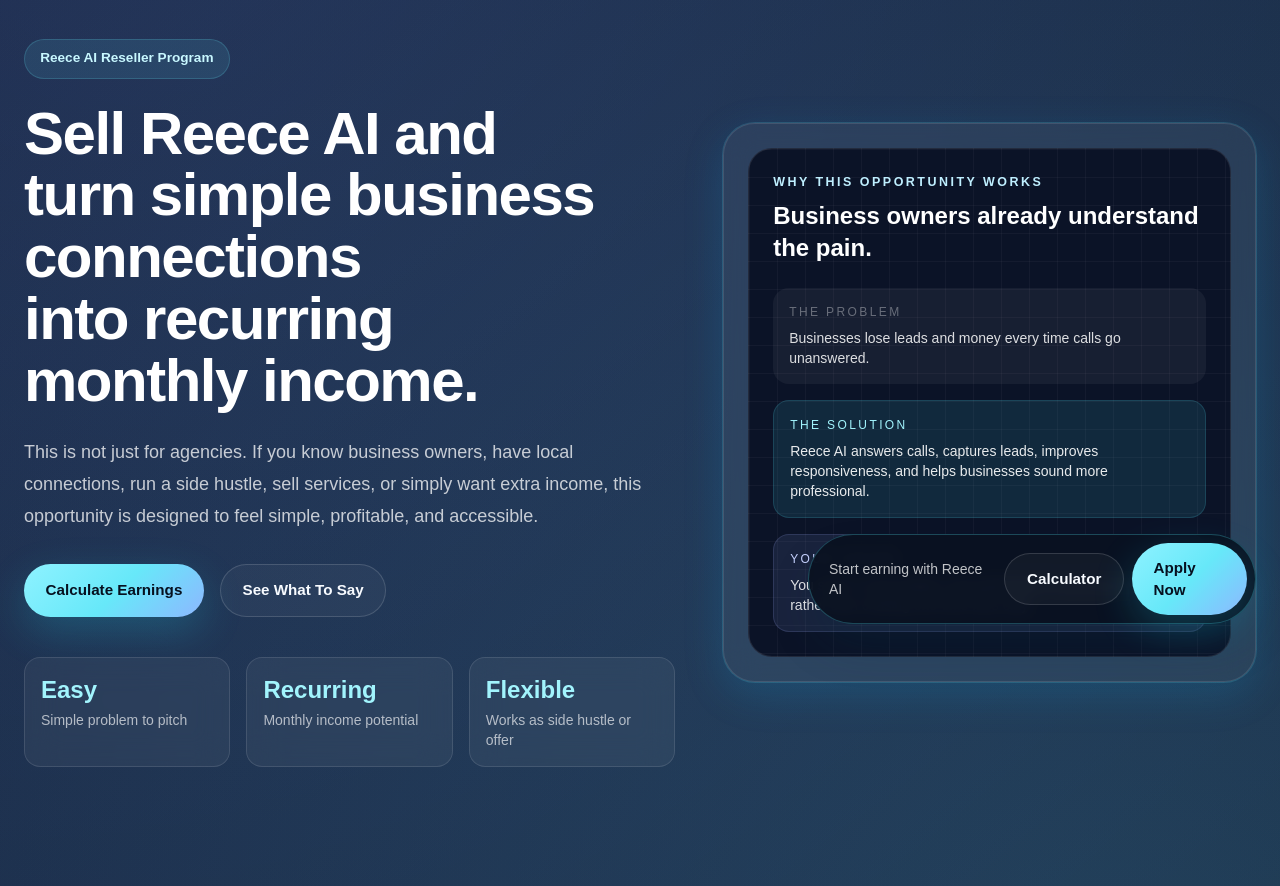
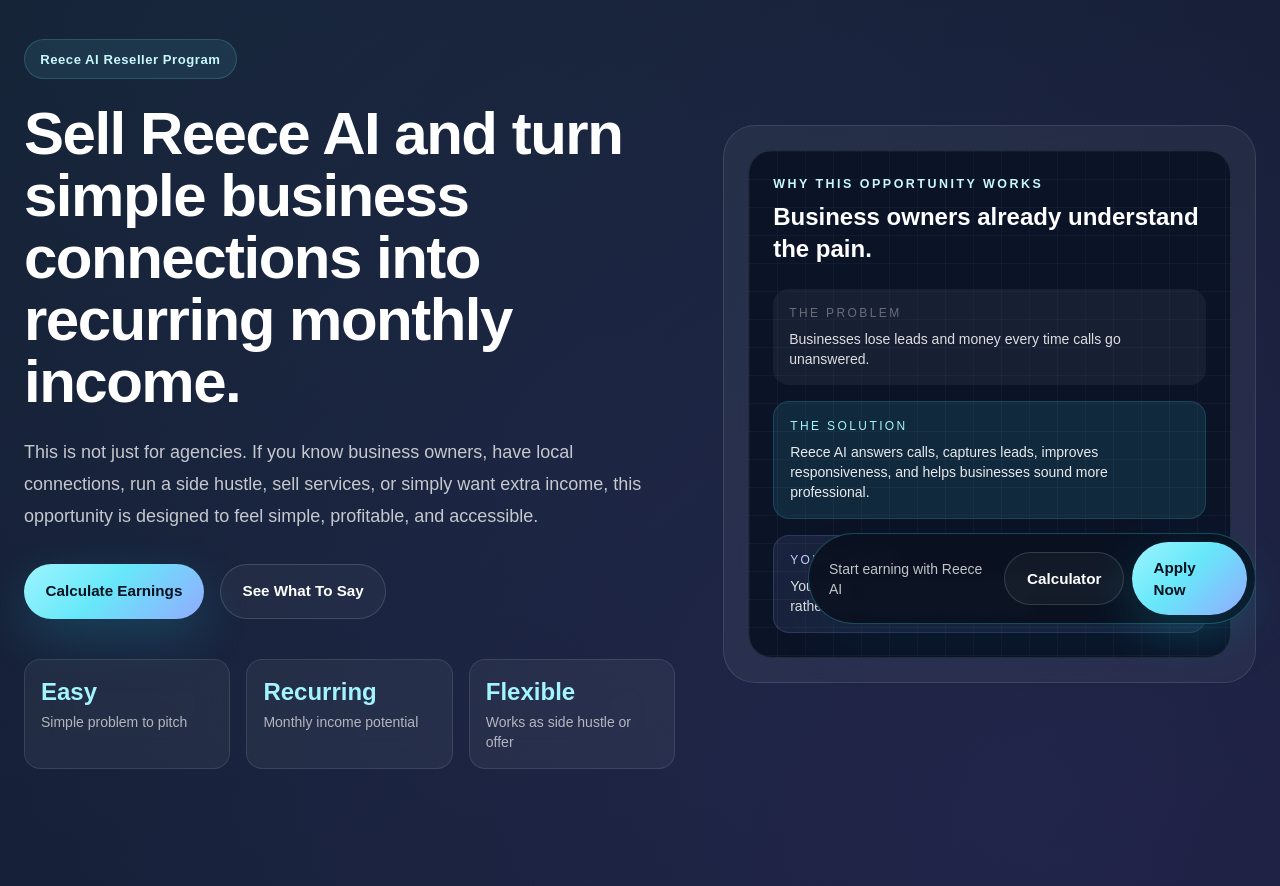
Before and after one commit to receptioniqbusiness/reece-mock, a Next.js app: page /resellers in a window 1280 px wide. Shown: the part 160-1046 px from the top of the page. Built offline with nearby package versions, Linux system fonts and the light colour scheme.

Commit message:
Update globals.css

```diff
--- a/app/globals.css
+++ b/app/globals.css
@@ -1,27 +1,33 @@
 @import "tailwindcss";
 
 :root {
-  --bg-0: #06101f;
-  --bg-1: #091426;
-  --bg-2: #0d1830;
+  --bg-0: #050b16;
+  --bg-1: #081120;
+  --bg-2: #0b1730;
+  --bg-3: #0f1d3f;
+
   --surface: rgba(255, 255, 255, 0.05);
   --surface-2: rgba(255, 255, 255, 0.08);
-  --surface-3: rgba(9, 20, 38, 0.88);
-  --border: rgba(255, 255, 255, 0.11);
+  --surface-3: rgba(10, 20, 40, 0.88);
+
+  --border: rgba(255, 255, 255, 0.1);
   --border-strong: rgba(103, 232, 249, 0.24);
+
   --text: #f8fbff;
-  --text-soft: rgba(248, 251, 255, 0.78);
+  --text-soft: rgba(248, 251, 255, 0.8);
   --text-muted: rgba(248, 251, 255, 0.56);
-  --accent: #67e8f9;
-  --accent-2: #7c8cff;
-  --accent-3: #a78bfa;
-  --success: #34d399;
-  --warning: #f59e0b;
-  --danger: #fb7185;
-  --shadow: 0 20px 60px rgba(3, 8, 20, 0.45);
-  --radius-sm: 1rem;
-  --radius-md: 1.5rem;
-  --radius-lg: 2rem;
+
+  --cyan: #67e8f9;
+  --sky: #7dd3fc;
+  --indigo: #8b9bff;
+  --violet: #b692ff;
+  --emerald: #34d399;
+  --amber: #fbbf24;
+  --rose: #fb7185;
+
+  --shadow-xl: 0 30px 80px rgba(0, 0, 0, 0.45);
+  --shadow-cyan: 0 18px 50px rgba(34, 211, 238, 0.18);
+  --shadow-violet: 0 18px 50px rgba(139, 92, 246, 0.14);
 }
 
 * {
@@ -36,10 +42,10 @@
   min-height: 100vh;
   color: var(--text);
   background:
-    radial-gradient(circle at 12% 0%, rgba(124, 140, 255, 0.22), transparent 28%),
-    radial-gradient(circle at 88% 12%, rgba(103, 232, 249, 0.18), transparent 24%),
-    radial-gradient(circle at 50% 110%, rgba(167, 139, 250, 0.12), transparent 30%),
-    linear-gradient(180deg, #06101f 0%, #081426 36%, #0a152a 70%, #0b1630 100%);
+    radial-gradient(circle at 14% 0%, rgba(103, 232, 249, 0.1), transparent 24%),
+    radial-gradient(circle at 82% 10%, rgba(139, 92, 246, 0.18), transparent 22%),
+    radial-gradient(circle at 50% 100%, rgba(59, 130, 246, 0.12), transparent 28%),
+    linear-gradient(180deg, var(--bg-0) 0%, var(--bg-1) 26%, var(--bg-2) 62%, var(--bg-3) 100%);
   font-family: Arial, Helvetica, sans-serif;
 }
 
@@ -55,12 +61,15 @@
 }
 
 ::selection {
-  background: rgba(103, 232, 249, 0.24);
-  color: #ffffff;
+  background: rgba(103, 232, 249, 0.22);
+  color: white;
 }
 
-.prose-balance {
-  text-wrap: balance;
+.soft-grid {
+  background-image:
+    linear-gradient(rgba(255, 255, 255, 0.03) 1px, transparent 1px),
+    linear-gradient(90deg, rgba(255, 255, 255, 0.03) 1px, transparent 1px);
+  background-size: 28px 28px;
 }
 
 .glass {
@@ -75,68 +84,28 @@
   backdrop-filter: blur(16px);
 }
 
-.soft-grid {
-  background-image:
-    linear-gradient(rgba(255, 255, 255, 0.035) 1px, transparent 1px),
-    linear-gradient(90deg, rgba(255, 255, 255, 0.035) 1px, transparent 1px);
-  background-size: 28px 28px;
-}
-
-.section-fade {
+.hero-glow {
   position: relative;
 }
 
-.section-fade::before {
+.hero-glow::before {
   content: "";
   position: absolute;
-  inset: 0;
+  inset: -1px;
+  border-radius: inherit;
+  padding: 1px;
+  background: linear-gradient(
+    135deg,
+    rgba(103, 232, 249, 0.3),
+    rgba(139, 92, 246, 0.2),
+    rgba(255, 255, 255, 0.06)
+  );
+  -webkit-mask:
+    linear-gradient(#fff 0 0) content-box,
+    linear-gradient(#fff 0 0);
+  -webkit-mask-composite: xor;
+          mask-composite: exclude;
   pointer-events: none;
-  background: linear-gradient(
-    180deg,
-    rgba(255, 255, 255, 0.015) 0%,
-    rgba(255, 255, 255, 0) 30%,
-    rgba(255, 255, 255, 0) 70%,
-    rgba(255, 255, 255, 0.015) 100%
-  );
-}
-
-.accent-ring {
-  box-shadow:
-    0 0 0 1px rgba(103, 232, 249, 0.16),
-    0 12px 40px rgba(14, 165, 233, 0.18);
-}
-
-.accent-ring-violet {
-  box-shadow:
-    0 0 0 1px rgba(167, 139, 250, 0.18),
-    0 12px 40px rgba(124, 58, 237, 0.16);
-}
-
-.number-glow {
-  text-shadow: 0 0 30px rgba(103, 232, 249, 0.22);
-}
-
-.input-dark {
-  width: 100%;
-  border-radius: 1rem;
-  border: 1px solid var(--border);
-  background: rgba(7, 16, 31, 0.88);
-  color: var(--text);
-  padding: 0.9rem 1rem;
-  outline: none;
-}
-
-.input-dark::placeholder {
-  color: rgba(248, 251, 255, 0.34);
-}
-
-.input-dark:focus {
-  border-color: rgba(103, 232, 249, 0.36);
-  box-shadow: 0 0 0 3px rgba(103, 232, 249, 0.12);
-}
-
-.range-cyan {
-  accent-color: #67e8f9;
 }
 
 .badge {
@@ -145,19 +114,40 @@
   gap: 0.5rem;
   border-radius: 999px;
   border: 1px solid rgba(103, 232, 249, 0.18);
-  background: rgba(103, 232, 249, 0.1);
-  color: #c8f8ff;
-  padding: 0.55rem 0.95rem;
-  font-size: 0.85rem;
+  background: rgba(103, 232, 249, 0.09);
+  color: #c9f7ff;
+  padding: 0.58rem 0.95rem;
+  font-size: 0.82rem;
+  font-weight: 700;
+  letter-spacing: 0.04em;
+}
+
+.quick-chip {
+  display: inline-flex;
+  align-items: center;
+  justify-content: center;
+  border-radius: 999px;
+  border: 1px solid rgba(255, 255, 255, 0.12);
+  background: rgba(255, 255, 255, 0.05);
+  padding: 0.7rem 1rem;
+  color: rgba(248, 251, 255, 0.88);
+  font-size: 0.9rem;
   font-weight: 600;
+  transition: background 0.2s ease, border-color 0.2s ease, transform 0.2s ease;
+}
+
+.quick-chip:hover {
+  background: rgba(255, 255, 255, 0.09);
+  border-color: rgba(103, 232, 249, 0.22);
+  transform: translateY(-1px);
 }
 
 .section-label {
   font-size: 0.78rem;
-  font-weight: 700;
+  font-weight: 800;
   letter-spacing: 0.2em;
   text-transform: uppercase;
-  color: #bfefff;
+  color: #c8f7ff;
 }
 
 .primary-btn {
@@ -165,18 +155,18 @@
   align-items: center;
   justify-content: center;
   border-radius: 999px;
-  background: linear-gradient(135deg, #8ef2ff 0%, #67e8f9 52%, #8db7ff 100%);
+  background: linear-gradient(135deg, #9df4ff 0%, #67e8f9 45%, #92aaff 100%);
   color: #06101f;
-  padding: 0.9rem 1.35rem;
+  padding: 0.92rem 1.35rem;
   font-size: 0.95rem;
-  font-weight: 700;
-  transition: transform 0.18s ease, opacity 0.18s ease, box-shadow 0.18s ease;
-  box-shadow: 0 14px 40px rgba(34, 211, 238, 0.22);
+  font-weight: 800;
+  box-shadow: var(--shadow-cyan);
+  transition: transform 0.2s ease, filter 0.2s ease, box-shadow 0.2s ease;
 }
 
 .primary-btn:hover {
   transform: translateY(-1px);
-  opacity: 0.98;
+  filter: brightness(1.02);
 }
 
 .secondary-btn {
@@ -186,11 +176,11 @@
   border-radius: 999px;
   border: 1px solid rgba(255, 255, 255, 0.14);
   background: rgba(255, 255, 255, 0.04);
-  color: #f8fbff;
-  padding: 0.9rem 1.35rem;
+  color: white;
+  padding: 0.92rem 1.35rem;
   font-size: 0.95rem;
-  font-weight: 600;
-  transition: background 0.18s ease, border-color 0.18s ease, transform 0.18s ease;
+  font-weight: 650;
+  transition: background 0.2s ease, border-color 0.2s ease, transform 0.2s ease;
 }
 
 .secondary-btn:hover {
@@ -202,11 +192,65 @@
 .money-chip {
   border: 1px solid rgba(52, 211, 153, 0.2);
   background: rgba(52, 211, 153, 0.1);
-  color: #b9f6da;
+  color: #baf7dc;
 }
 
 .warn-chip {
-  border: 1px solid rgba(245, 158, 11, 0.2);
-  background: rgba(245, 158, 11, 0.1);
-  color: #fde3b0;
+  border: 1px solid rgba(251, 191, 36, 0.2);
+  background: rgba(251, 191, 36, 0.1);
+  color: #ffe7a6;
 }
+
+.input-dark {
+  width: 100%;
+  border-radius: 1rem;
+  border: 1px solid rgba(255, 255, 255, 0.1);
+  background: rgba(8, 15, 30, 0.88);
+  color: white;
+  padding: 0.95rem 1rem;
+  outline: none;
+}
+
+.input-dark::placeholder {
+  color: rgba(255, 255, 255, 0.34);
+}
+
+.input-dark:focus {
+  border-color: rgba(103, 232, 249, 0.34);
+  box-shadow: 0 0 0 3px rgba(103, 232, 249, 0.12);
+}
+
+.range-cyan {
+  accent-color: #67e8f9;
+}
+
+.number-glow {
+  text-shadow: 0 0 26px rgba(103, 232, 249, 0.18);
+}
+
+.gradient-text {
+  background: linear-gradient(135deg, #e8fcff 0%, #8cefff 36%, #a5b8ff 68%, #d7c2ff 100%);
+  -webkit-background-clip: text;
+  background-clip: text;
+  color: transparent;
+}
+
+.muted-divider {
+  height: 1px;
+  background: linear-gradient(
+    90deg,
+    rgba(255, 255, 255, 0) 0%,
+    rgba(255, 255, 255, 0.08) 20%,
+    rgba(255, 255, 255, 0.08) 80%,
+    rgba(255, 255, 255, 0) 100%
+  );
+}
+
+details summary {
+  list-style: none;
+  cursor: pointer;
+}
+
+details summary::-webkit-details-marker {
+  display: none;
+}
```
